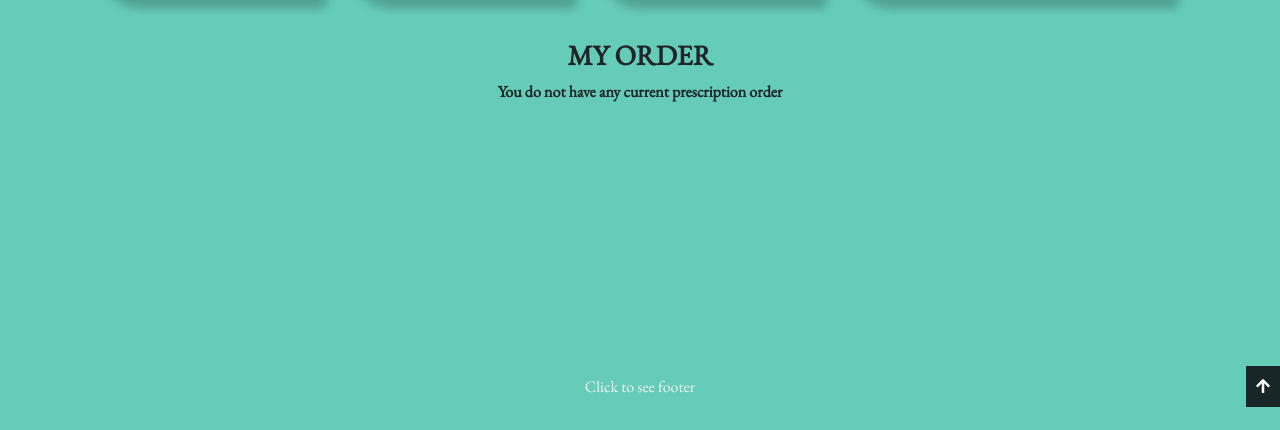
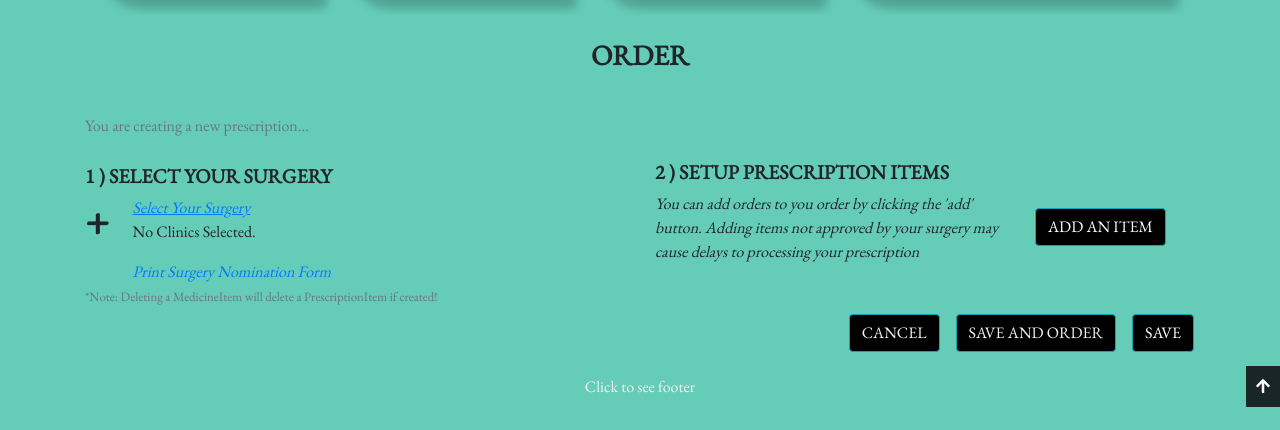
Before and after one commit to ella-adeka/Lingfield-Pharmacy, a Django app: page /accounts/dashboard/ in a window 1280 px wide. Shown: the part 385-815 px from the top of the page. Before the commit the page ends 792 px from the top, so only its background shows below. Run offline with Django 3.2, Linux system fonts and the light colour scheme; the visitor is signed in with stand-in values (Sample User, id 1); data that the repository does not hold is empty; some libraries are stand-ins or nearby versions; some web fonts are replaced.

Commit message:
Numerous Changes

```diff
--- a/lingfield_project/accounts/templates/registration/dashboard.html
+++ b/lingfield_project/accounts/templates/registration/dashboard.html
@@ -145,7 +145,7 @@
                 </form>
             </div>
 
-            <div id="Order" class="TableBody  mt-4" style="display:none;">
+            <div id="Order" class="TableBody  mt-4">
                 <h3 class=" text-center"><strong>ORDER</strong></h3>
                 <br>
 
@@ -304,12 +304,10 @@
                                                     {{ medicine_form.item|as_crispy_field }}
                                                     {{ medicine_form.quantity|as_crispy_field }}
                                                     {{ medicine_form.reminder|as_crispy_field }}
-                                                    <button class="btn btn-primary" type="submit" name="submit">SAVE</button>
+                                                    <div class="float-right mt-3">
+                                                        <button class="btn btn-primary" type="submit" name="submit">SAVE</button>
+                                                    </div>
                                                 </form>
-                                            </div>
-
-                                            <div class="modal-footer">
-                                            <button type="button" class="btn btn-secondary" data-dismiss="modal">Close</button>
                                             </div>
                                         </div>
                                         </div>
@@ -372,7 +370,11 @@
                        <span><small class="text-muted">*Note: Deleting a MedicineItem will delete a PrescriptionItem if created!</small></span>
                        <div class="row float-right " style="margin-top: 30px;">
                             <button class="btn btn-outline-info order-sm-first order-lg-last mr-3" type="submit" >SAVE</button>
-                            <button class="btn btn-outline-info  mr-3" type="submit"><a href="{% url 'accounts:new_prescription' %}" style="text-decoration: none;color: #F2F2F2;">SAVE AND ORDER</a></button>
+                            {% if prescription_item %}
+                                <span></span>
+                            {% else %}
+                                <button class="btn btn-outline-info  mr-3" type="submit"><a href="{% url 'accounts:new_prescription' %}" style="text-decoration: none;color: #F2F2F2;">SAVE AND ORDER</a></button>
+                            {% endif %}
                             <button class="btn btn-outline-info order-lg-first order-sm-last mr-lg-3" type="submit" ><a href="{% url 'lingfield:home' %}" style="text-decoration: none;color: #F2F2F2;">CANCEL</a></button>
                         </div>
                     </div>
@@ -380,14 +382,8 @@
             </div>
 
 
-            <div id="MyOrders" class="TableBody mt-4" >
+            <div id="MyOrders" class="TableBody mt-4" style="display:none;">
                 <div style="margin-bottom: 60px;">
-
-
-                {% for x in prescription_item.medicine_items.all %}
-                    {{ x.medicine_item.title }}
-                {% endfor %}
-
                     {% if prescription %}
                         <h3 class="text-center"><strong>CONFIRMED ORDER</strong></h3>
                         <div style="margin-bottom: 50px;">
@@ -396,9 +392,8 @@
                                     <div class="row ">
                                         <div class="col-lg-7 col-sm-12" style="border-right: 1px solid gray">
                                             <b>
-                                                {{ x.items }}
+                                                You have ordered {{ prescription.count }} prescription(s).
                                             </b>
-
                                         </div>
                                         <div class="col-lg-5 col-sm-12">
                                             <span><a href="{% url 'accounts:delete_prescription' x.id %}"><i class="fas fa-minus mr-lg-n2" style="color: #182628;"></i></a></span>
@@ -419,7 +414,10 @@
                                         {{ x.selected_surgery }}
                                     </div>
                                     <div class="col-lg-4 col-sm-12">
-                                        {{ x.medicine_items }}
+                                        {% for item in x.medicine_items.all %}
+                                            {{ item }}
+                                            <br>
+                                        {% endfor %}
                                     </div>
                                     <div class="col-lg-1 col-sm-12">
                                         <span><a href="{% url 'accounts:delete_prescription_item' x.id %}"><i class="fas fa-minus mr-lg-n2" style="color: #182628;"></i></a></span>
@@ -458,12 +456,14 @@
                                 <div>
                                     <p class="text-muted mb-n2"><i>You are ordering a prescription from...</i></p>
                                     {% for x in prescription_item %}
-                                    <b> {{ x.selected_surgery }}</b>
-                                    <hr class="featurette-divider">
-                                    <h3>{{ x.medicine_item.quantity }} <span class="ml-4">{{ x.medicine_item.item }}</span></h3>
+                                        <b> {{ x.selected_surgery }}</b>
+                                        <!-- <hr class="featurette-divider"> -->
+                                        {% for item in x.medicine_items.all %}
+                                                <h3>{{ item.quantity }} <span class="ml-4">{{ item.item }}</span></h3>
+                                        {% endfor %}
+                                        <hr class="featurette-divider">
                                     {% endfor %}
                                 </div>
-                                <hr class="featurette-divider mb-4">
                                 <form enctype="multipart/form-data" method="POST" id="formFive" class="mt-4"> <!-- -->
                                     {% csrf_token %}
                                     <input type="hidden" name="form_type" value="formFive"> <!-- -->
```
